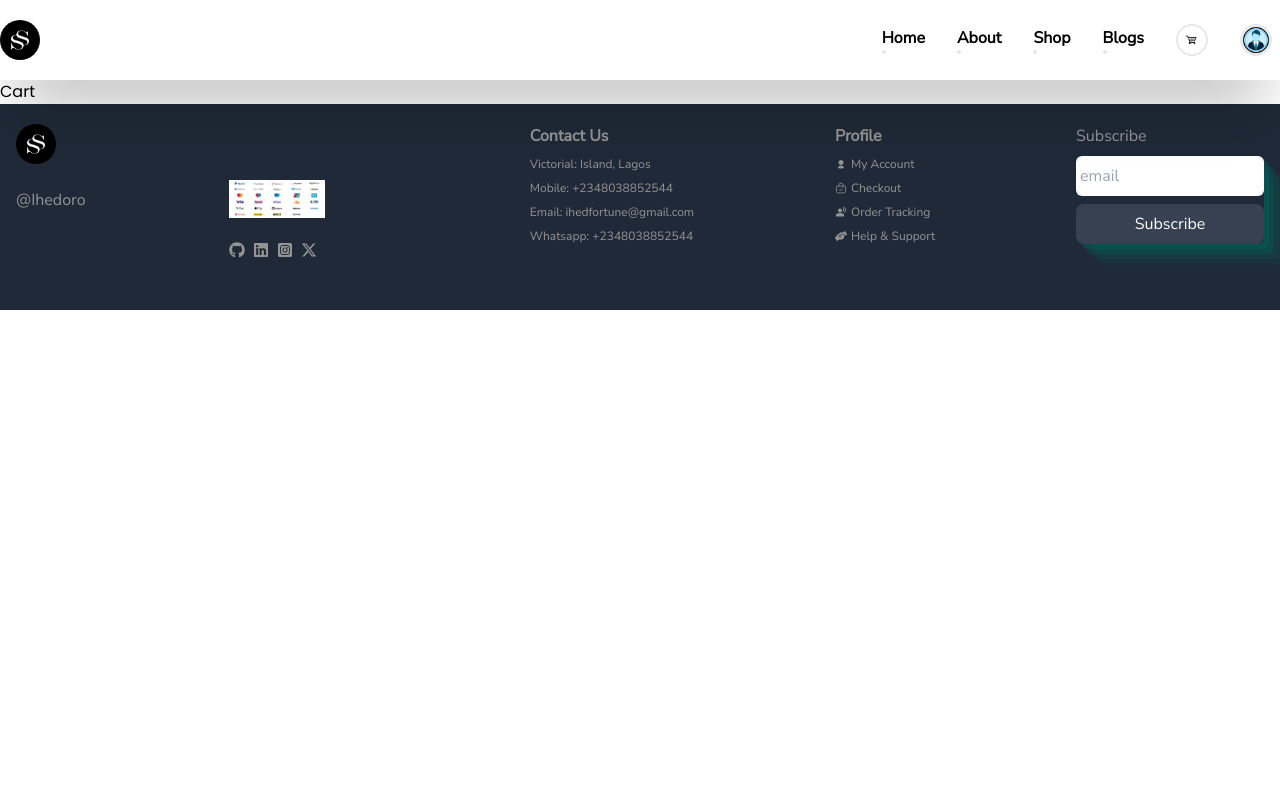
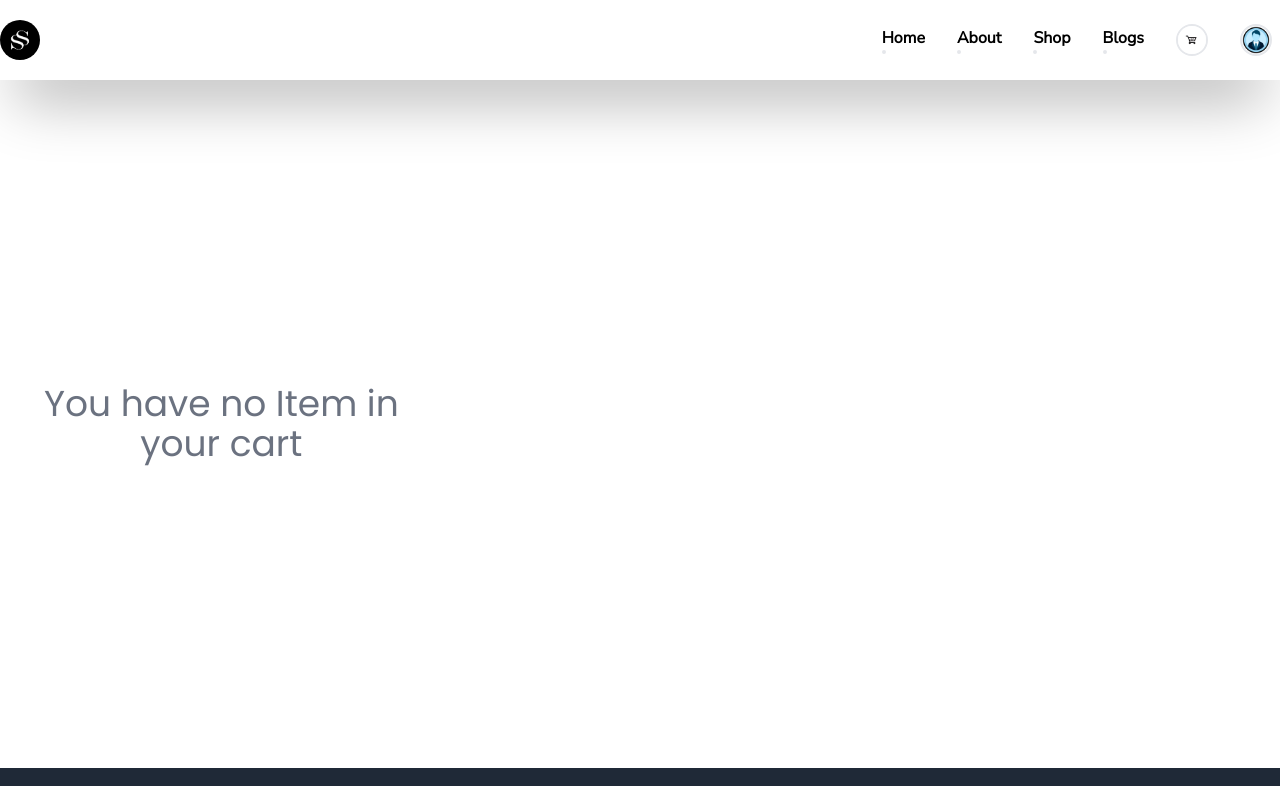
Before and after one commit to fortuneonyeka/shoppers-ecommerce, a React (Create React App) app in the folder shoopers-client/: page /cart in a window 1280 px wide. Shown: the top 786 px of the page. Built offline with nearby package versions, Linux system fonts and the light colour scheme.

Commit message:
display cart items, quantity, price and tottal price with styling

```diff
--- a/shoopers-client/src/pages/Cart.jsx
+++ b/shoopers-client/src/pages/Cart.jsx
@@ -1,9 +1,51 @@
-import React from 'react'
+import React,{useMemo} from "react";
+import { useSelector } from "react-redux";
 
 const Cart = () => {
+  const cartItems = useSelector((state) => state.shopper.productData);
+  console.log(cartItems);
+   // Calculate total price using useMemo to avoid unnecessary re-renders
+   const totalPrice = useMemo(() => {
+    return cartItems.reduce((total, item) => {
+      return total + (item.quantity * item.price); // Assuming each item has a 'price' property
+    }, 0);
+  }, [cartItems]);
+
   return (
-    <div>Cart</div>
-  )
-}
+    <div>
+      <div className="flex flex-col py-12">
+       {cartItems.length > 0 && (
+        <div className="text-right text-xl font-bold px-12">
+          Total Price: ${totalPrice.toFixed(2)}
+        </div>
+      )}
+      <div className="py-4 px-6 grid grid-cols-3 gap-6">
 
-export default Cart
+        {cartItems && cartItems.length > 0 ?
+          (cartItems.map((item) => (
+            <div className="max-w-screen-xl mx-auto flex gap-16 hover:scale-95 duration-500">
+
+              <div className=" flex gap-6 px-9 rounded-lg relative shadow-[0px_4px_16px_rgba(17,17,26,0.1),_0px_8px_24px_rgba(17,17,26,0.1),_0px_16px_56px_rgba(17,17,26,0.1)] justify-center items-center">
+                <img
+                  className="w-[40%] h-[300px] object-fit  "
+                  src={item.image}
+                  alt=""
+                />
+                <div className="flex flex-col gap-4">
+
+                <h3 className="text-2xl font-bold">{item.title}</h3>
+                <p>{item.description}</p>
+                <p>Quantity: {item.quantity}</p>
+                <p>Price: ${item.quantity * item.price}</p> {/* Display price for each item */}
+
+                </div>
+              </div>
+            </div>
+          ))): <p className="text-4xl text-center text-gray-500 h-[70vh] flex justify-center items-center">You have no Item in your cart</p>}
+      </div>
+      </div>
+    </div>
+  );
+};
+
+export default Cart;
```
